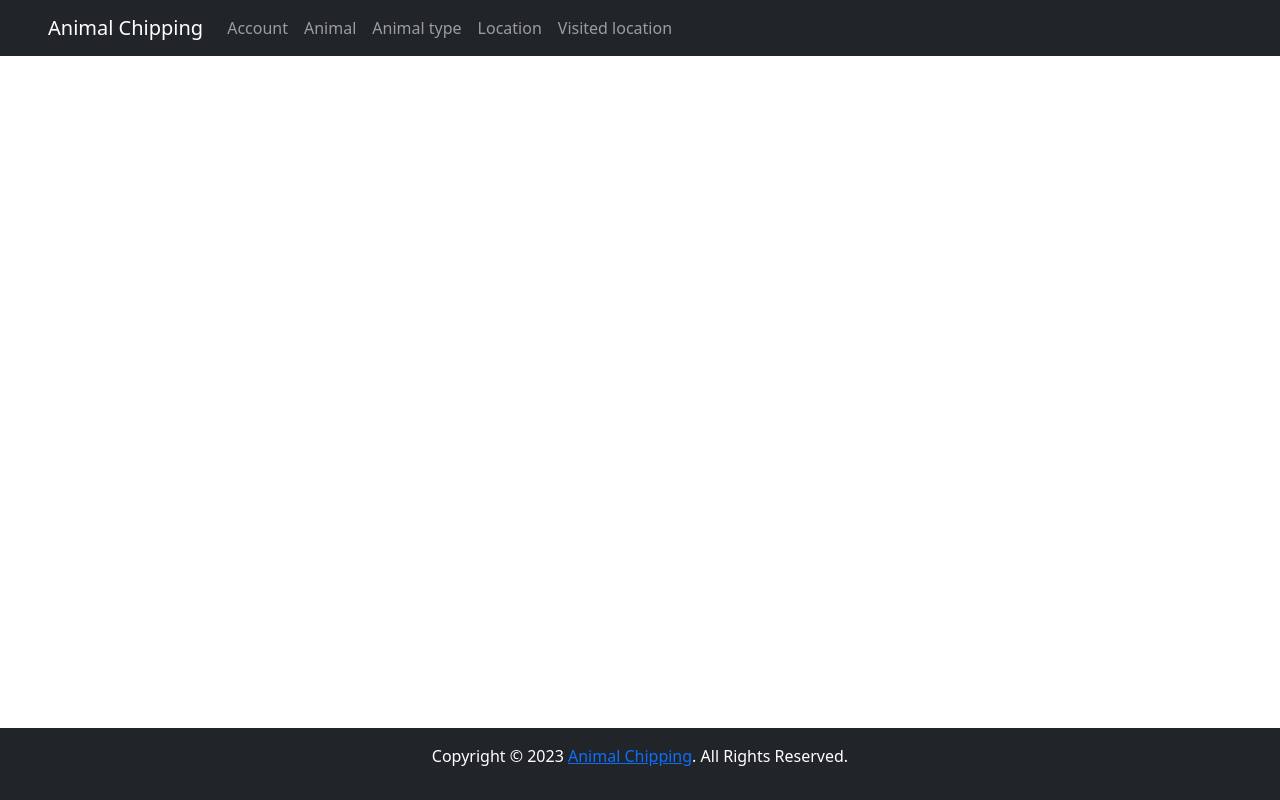
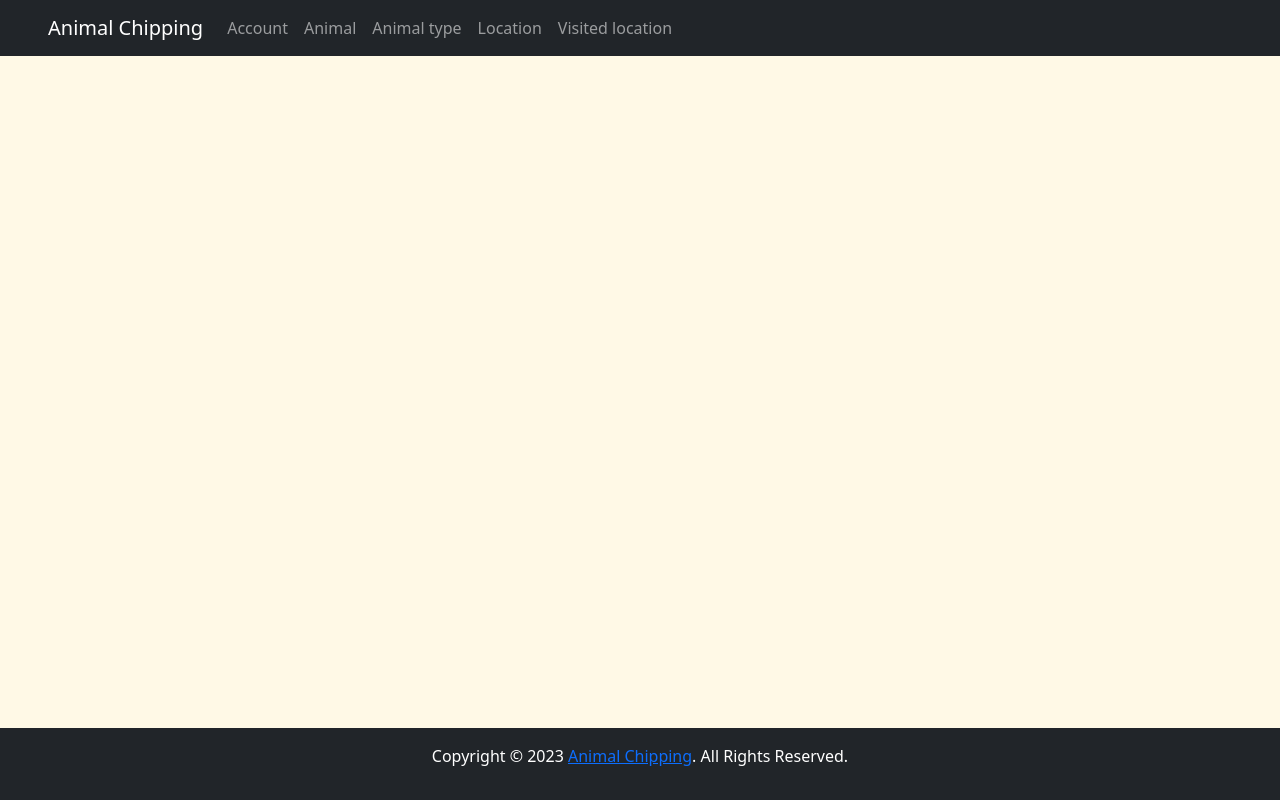
Before and after one commit to krios2146/animal-chipping-api, an Angular app in the folder animal-chipping-front/: page / in a window 1280 px wide. Built offline with nearby package versions, Linux system fonts and the light colour scheme.

Commit message:
feat: add background color

```diff
--- a/animal-chipping-front/src/index.html
+++ b/animal-chipping-front/src/index.html
@@ -11,7 +11,7 @@
 </head>
 
 <body>
-  <app-root class="vh-100 d-flex flex-column"></app-root>
+  <app-root class="app-root vh-100 d-flex flex-column"></app-root>
   <script src="https://cdn.jsdelivr.net/npm/bootstrap@5.3.0-alpha2/dist/js/bootstrap.bundle.min.js"></script>
 </body>
 
--- a/animal-chipping-front/src/styles.css
+++ b/animal-chipping-front/src/styles.css
@@ -1 +1,4 @@
 /* You can add global styles to this file, and also import other style files */
+.app-root {
+    background-color: hsl(45 100% 95% / 1);
+}
```
